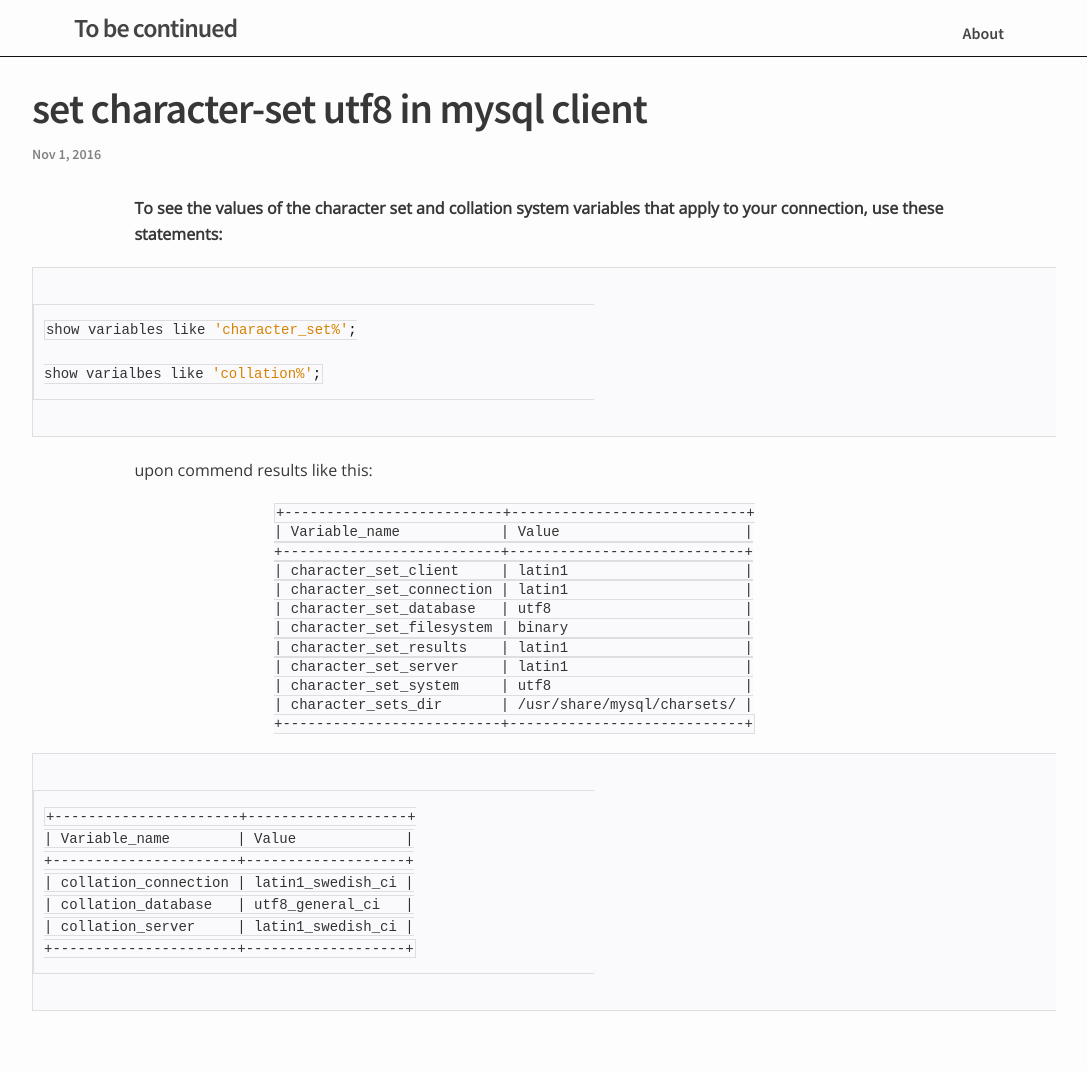
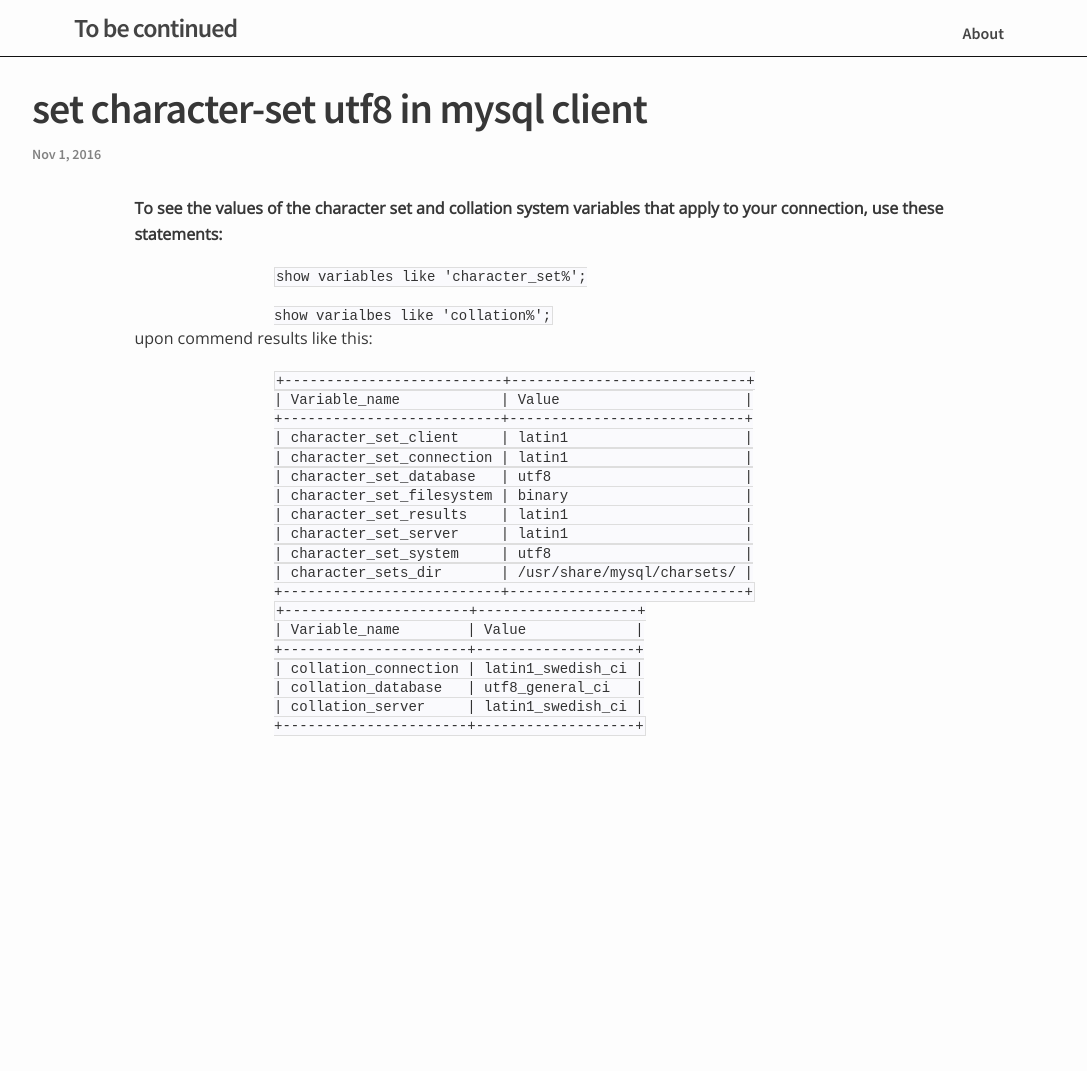
Before and after one commit to weigang992003/weigang992003.github.io, a Jekyll site: the page built from _posts/2016-11-01-mysql-set-character.md, in a window 1280 px wide. Shown: the whole page, without its empty margins (96-1183 px from the left). Built offline with Jekyll 4.4.1, drawn with Linux system fonts in a browser that asks for light colours; after the commit the page ends 900 px from its top, so only the background shows below that.

Commit message:
new posts

````diff
--- a/_posts/2016-11-01-mysql-set-character.md
+++ b/_posts/2016-11-01-mysql-set-character.md
@@ -8,7 +8,7 @@
 **To see the values of the character set and collation system variables
 that apply to your connection, use these statements:**
 
-```sh
+```mysql
 show variables like 'character_set%';
 
 show varialbes like 'collation%';
@@ -29,7 +29,7 @@
 | character_sets_dir       | /usr/share/mysql/charsets/ |
 +--------------------------+----------------------------+
 ```
-```sh
+```mysql
 +----------------------+-------------------+
 | Variable_name        | Value             |
 +----------------------+-------------------+
````
